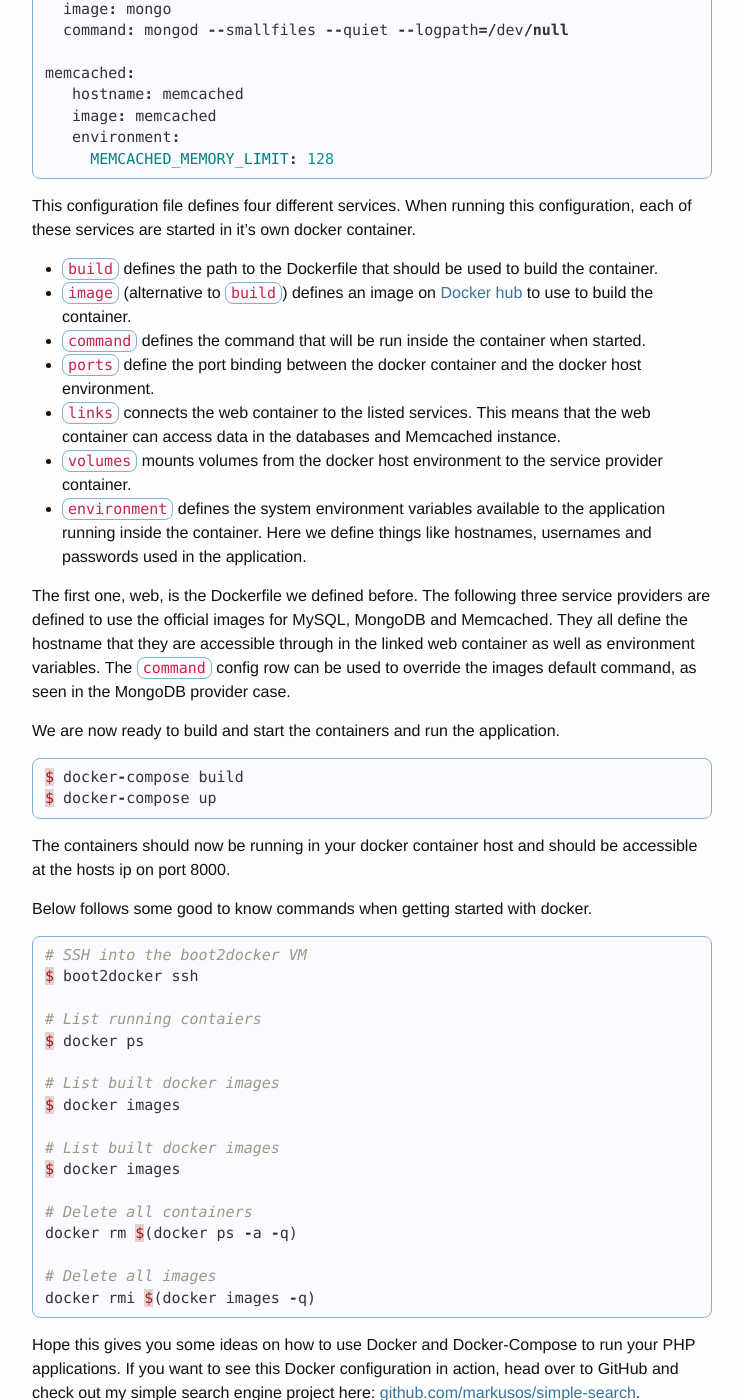
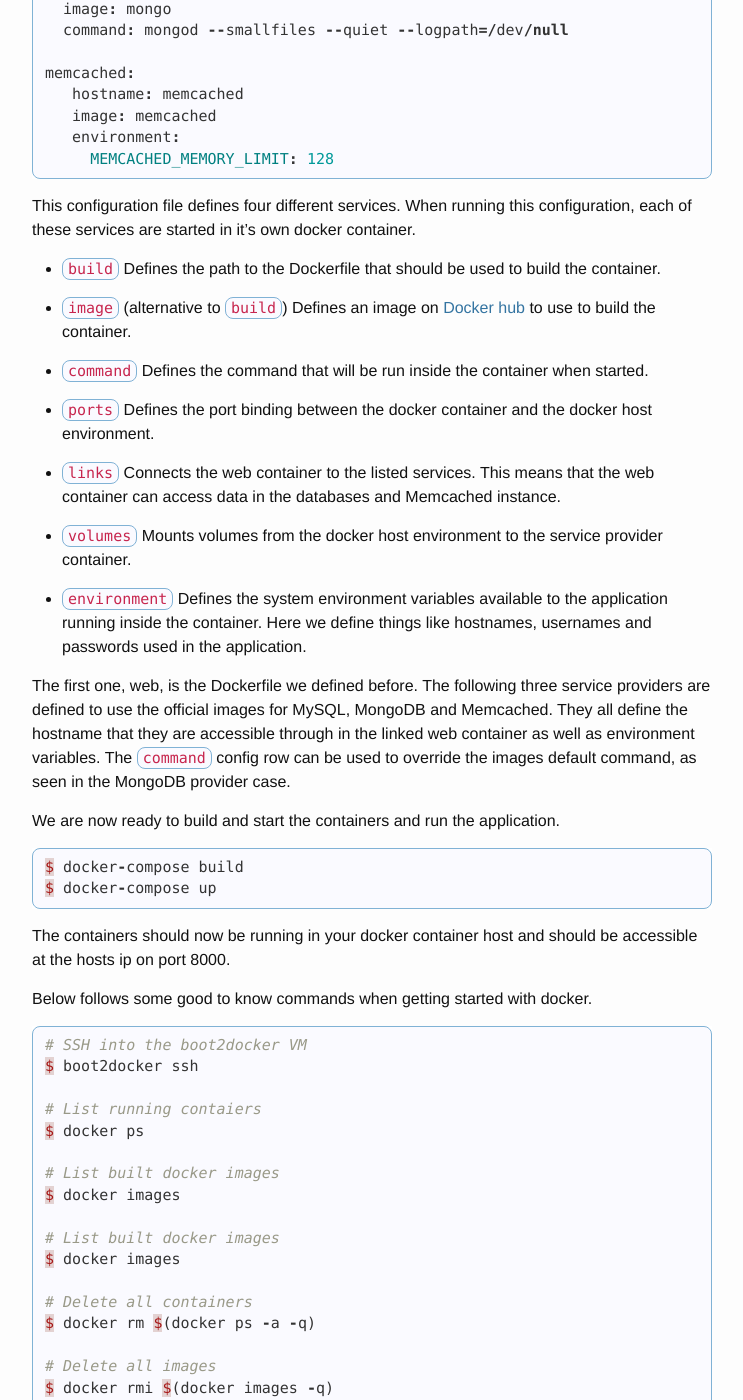
Before and after one commit to markusos/markusos.github.io, a Jekyll site: the page built from _posts/2015-07-21-dockerizing-a-php-project.markdown, in a window 1280 px wide and 1400 px high, scrolled down 2906 px. Shown: the whole window, without its empty margins (268-1011 px from the left). Built offline with Jekyll 4.4.1, drawn with Linux system fonts in a browser that asks for light colours; nearby versions of some CDN libraries; comment, search, counter and statistics services are not loaded.

Commit message:
Minor formatting changes

```diff
--- a/_posts/2015-07-21-dockerizing-a-php-project.markdown
+++ b/_posts/2015-07-21-dockerizing-a-php-project.markdown
@@ -113,13 +113,26 @@ memcached:
 
 This configuration file defines four different services. When running this configuration, each of these services are started in it's own docker container.
 
- * `build` defines the path to the Dockerfile that should be used to build the container.
- * `image` (alternative to `build`) defines an image on [Docker hub](https://hub.docker.com) to use to build the container.
- * `command` defines the command that will be run inside the container when started.
- * `ports` define the port binding between the docker container and the docker host environment.
- * `links` connects the web container to the listed services. This means that the web container can access data in the databases and Memcached instance.
- * `volumes` mounts volumes from the docker host environment to the service provider container.
- * `environment` defines the system environment variables available to the application running inside the container. Here we define things like hostnames, usernames and passwords used in the application.
+ * `build`
+  Defines the path to the Dockerfile that should be used to build the container.
+
+ * `image` (alternative to `build`)
+  Defines an image on [Docker hub](https://hub.docker.com) to use to build the container.
+
+ * `command`
+  Defines the command that will be run inside the container when started.
+
+ * `ports`
+  Defines the port binding between the docker container and the docker host environment.
+
+ * `links`
+  Connects the web container to the listed services. This means that the web container can access data in the databases and Memcached instance.
+
+ * `volumes`
+  Mounts volumes from the docker host environment to the service provider container.
+
+ * `environment`
+  Defines the system environment variables available to the application running inside the container. Here we define things like hostnames, usernames and passwords used in the application.
 
 The first one, web, is the Dockerfile we defined before. The following three service providers are defined to use the official images for MySQL, MongoDB and Memcached. They all define the hostname that they are accessible through in the linked web container as well as environment variables. The `command` config row can be used to override the images default command, as seen in the MongoDB provider case.
 
@@ -151,10 +164,10 @@ $ docker images
 $ docker images
 
 # Delete all containers
-docker rm $(docker ps -a -q)
+$ docker rm $(docker ps -a -q)
 
 # Delete all images
-docker rmi $(docker images -q)
+$ docker rmi $(docker images -q)
 
 {% endhighlight %}
 
```
